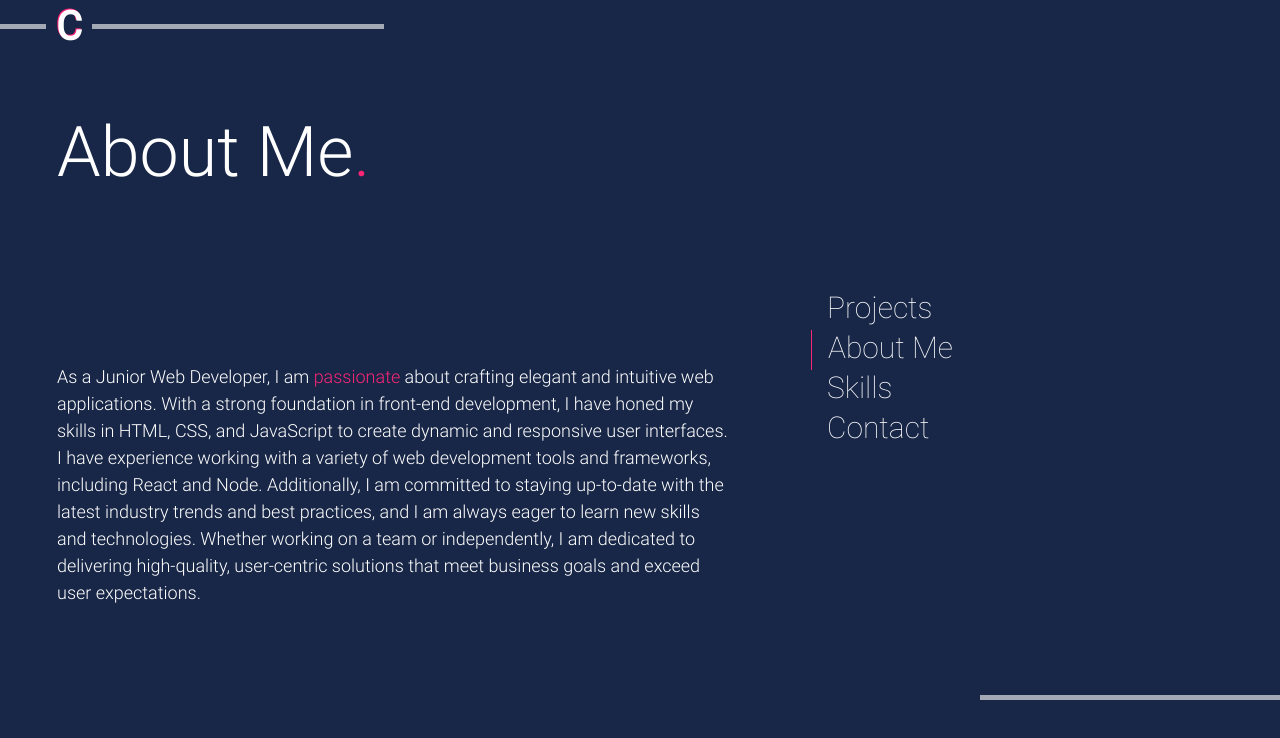
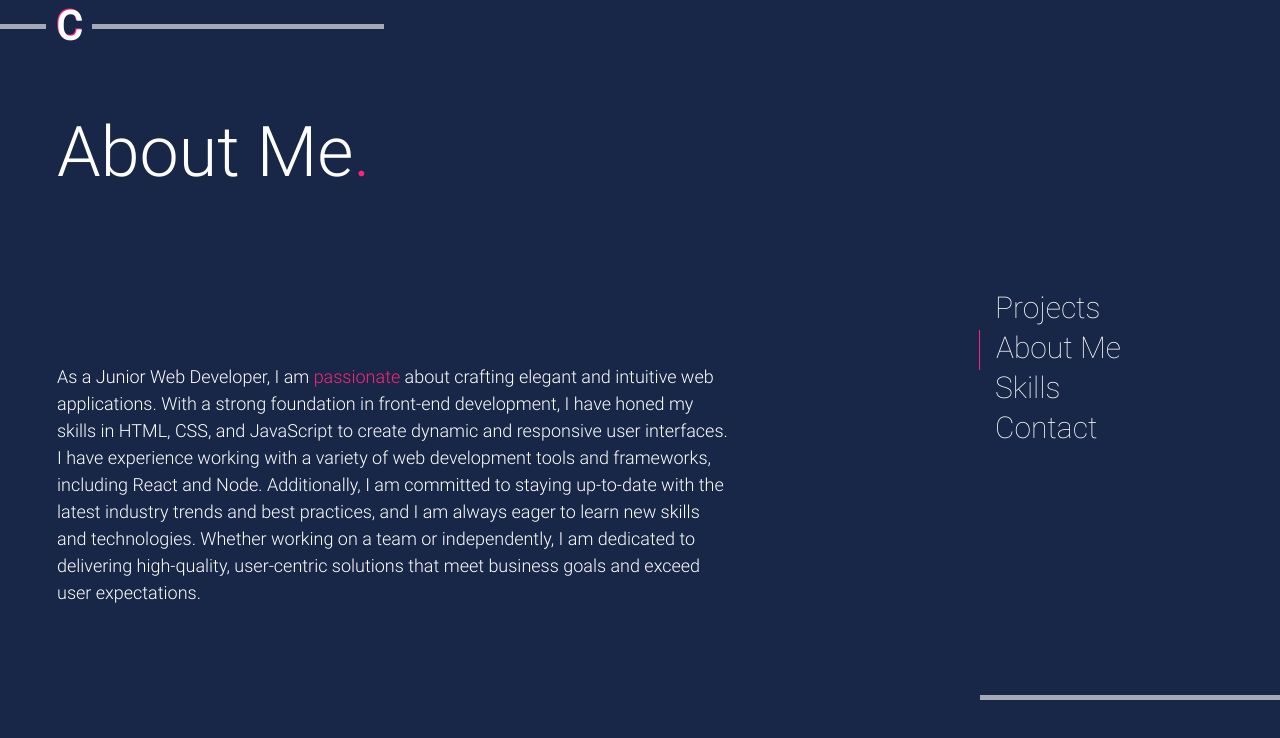
Before and after one commit to ChathurikaAJ/portfolio, a React (Create React App) app: page /about in a window 1280 px wide. Shown: the top 738 px of the page. Built offline with nearby package versions, Linux system fonts and the light colour scheme.

Commit message:
Update project details

```diff
--- a/src/components/Nav/Nav.scss
+++ b/src/components/Nav/Nav.scss
@@ -8,6 +8,11 @@
 
     @include tablet{
         padding: 3rem;
+    }
+
+    @include desktop{
+        margin-left: 13.5rem;
+        padding-left: 0;
     }
 
 
--- a/src/components/ProjectCard/ProjectCard2.js
+++ b/src/components/ProjectCard/ProjectCard2.js
@@ -11,7 +11,7 @@ export default function ProjectCard1() {
             <div className="projectcard__container">
                 <img className="projectcard__image" src={colombotodo} alt="Pronounce"></img>
                 <div className="projectcard__details">
-                    <p className="projectcard__info">Blog post about local restaurants, event listings and other fun activities that the city of Colombo has to offer.</p>
+                    <p className="projectcard__info">NextJS Project - Blog post about local restaurants, event listings and other fun activities that the city of Colombo has to offer.</p>
                     <div className="projectcard__links">
                     <a href="https://github.com/ChathurikaAJ/colombo-to-do-blog" target="_blank" rel="noreferrer"><p className="projectcard__link">Github</p></a>
                     <a href="https://colombotodo.com/" target="_blank" rel="noreferrer"><p className="projectcard__link" >Site</p></a>
```
